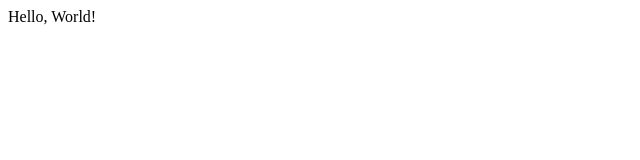
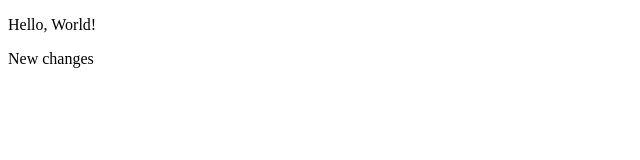
Before and after one commit to HannaLh/Leoshko-FrontEndPro-27.11.22, a plain HTML site: page index.html in a window 1280 px wide. Shown: the whole page, without its empty margins (0-640 px from the left). Drawn offline with Linux system fonts and the light colour scheme.

Commit message:
midify html file

```diff
--- a/index.html
+++ b/index.html
@@ -7,6 +7,7 @@
     <title>Document</title>
 </head>
 <body>
-    Hello, World!
+    <p>Hello, World!</p>
+    <p>New changes</p>
 </body>
 </html>
```
